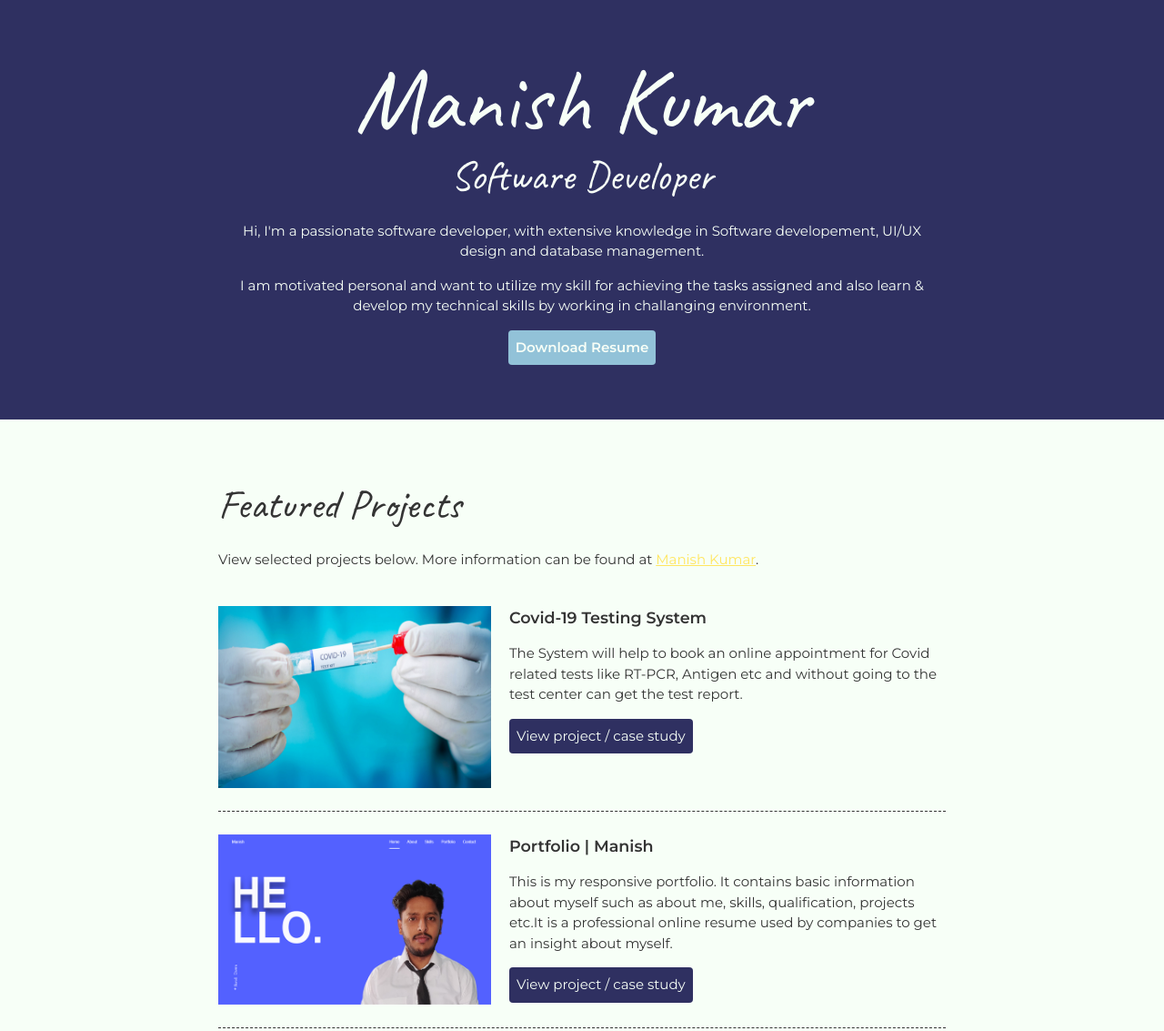
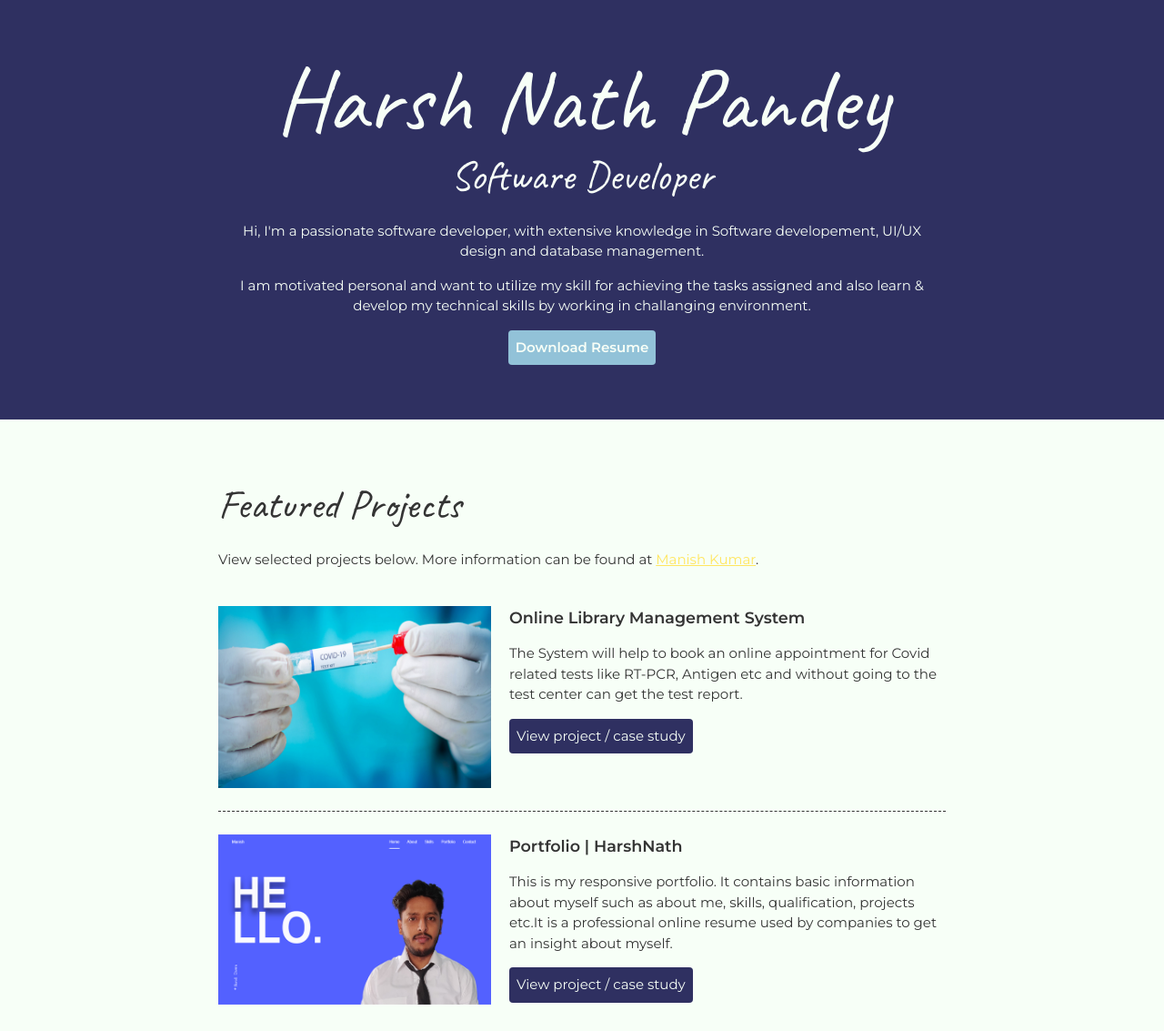
Before and after one commit to HarshPandey0123/responsive-portfolio, a plain HTML site: page index.html in a window 1280 px wide. Shown: the top 1133 px of the page at 91% size. Drawn offline with Linux system fonts and the light colour scheme.

Commit message:
Modified about and projects

```diff
--- a/index.html
+++ b/index.html
@@ -14,7 +14,7 @@
     <!-- ***********************  ABOUT / PROFILE  *********************** -->
     <header>
       <div class="content-wrap">
-        <h1>Manish Kumar</h1>
+        <h1>Harsh Nath Pandey</h1>
         <h2>Software Developer</h2>
 
         <p>Hi, I'm a passionate software developer, with extensive knowledge in Software developement,
@@ -36,7 +36,7 @@
         <!-- add projects. -->
         <section class="project-item">
           <img src="img/project2.jpeg" alt="Covid-19-Testing-System">
-          <h3>Covid-19 Testing System</h3>
+          <h3>Online Library Management System</h3>
           <p>The System will help to book an online appointment for Covid related tests like RT-PCR,
             Antigen etc and without going to the test center can get the test report.</p>
           <a class="btn" href="https://github.com/kumarmanish01/Covid-19-Testing-System" target="_blank">View project /
@@ -45,14 +45,14 @@
 
         <section class="project-item">
           <img src="img/project3.png" alt="Portfolio">
-          <h3>Portfolio | Manish</h3>
+          <h3>Portfolio | HarshNath</h3>
           <p>This is my responsive portfolio. It contains basic information about myself such as about me,
             skills, qualification, projects etc.It is a professional online resume used by companies to get an insight
             about myself.</p>
           <a class="btn" href="https://github.com/kumarmanish01/Manish_Responsive_portfolio" target="_blank">View
             project / case study</a>
         </section>
-
+<!--
         <section class="project-item">
           <img src="img/project1.png" alt="Food Donation Portal">
           <h3>Food Donation Portal</h3>
@@ -63,13 +63,15 @@
           </p>
           <a class="btn" href="https://github.com/kumarmanish01/Covid-19-Testing-System" target="_blank">View project /
             case study</a>
-        </section>
+        </section>  -->
+
+
       </div>
       <!-- End of Project block. -->
     </section>
 
     <!-- ***********************  WORK EXPERIENCE  *********************** -->
-    <section class="work-experience">
+    <!-- <section class="work-experience">
       <div class="content-wrap item-details divider">
         <h2>Work Experience</h2>
 
@@ -87,9 +89,9 @@
             </p>
           </div>
         </section>
-      </div>
+      </div> -->
       <!-- End of Job block. -->
-    </section>
+    <!-- </section> -->
 
     <!-- ******************  EDUCATION & CERTIFICATIONS ****************** -->
     <section class="education">
```
